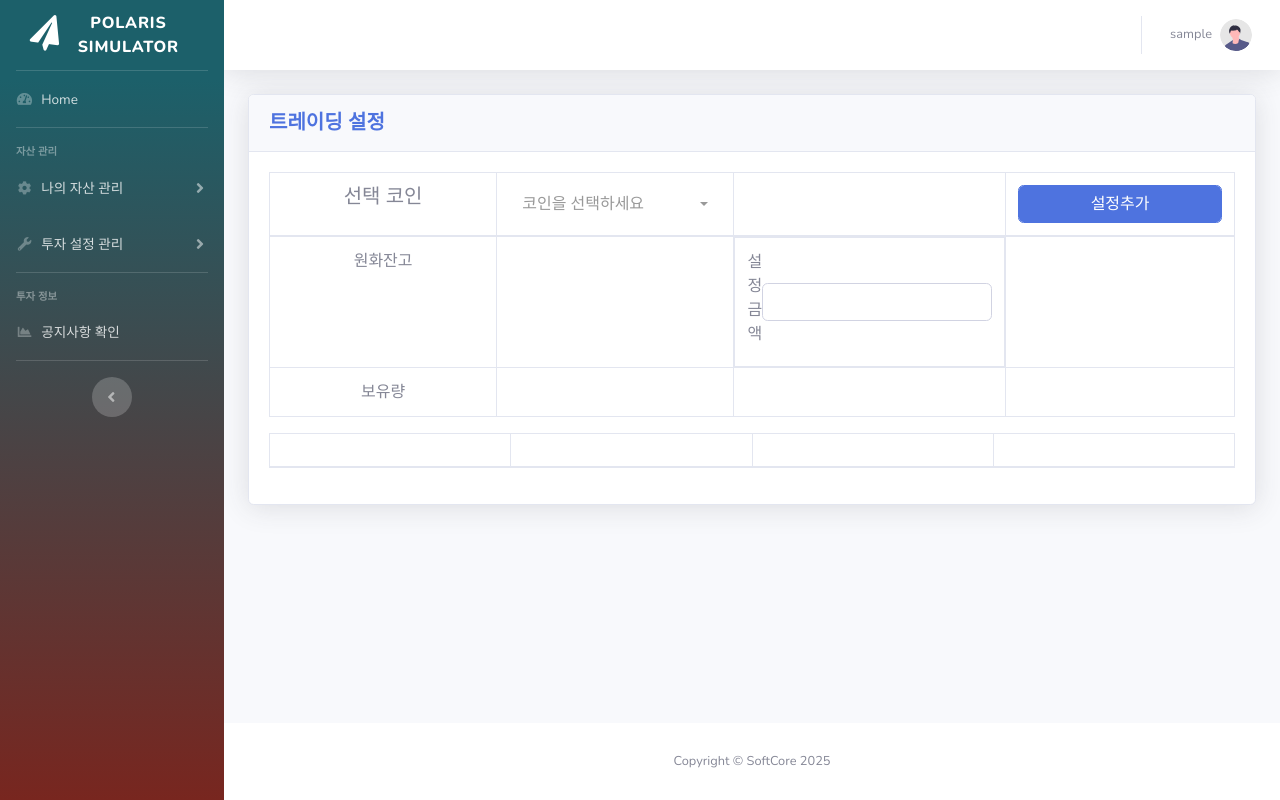
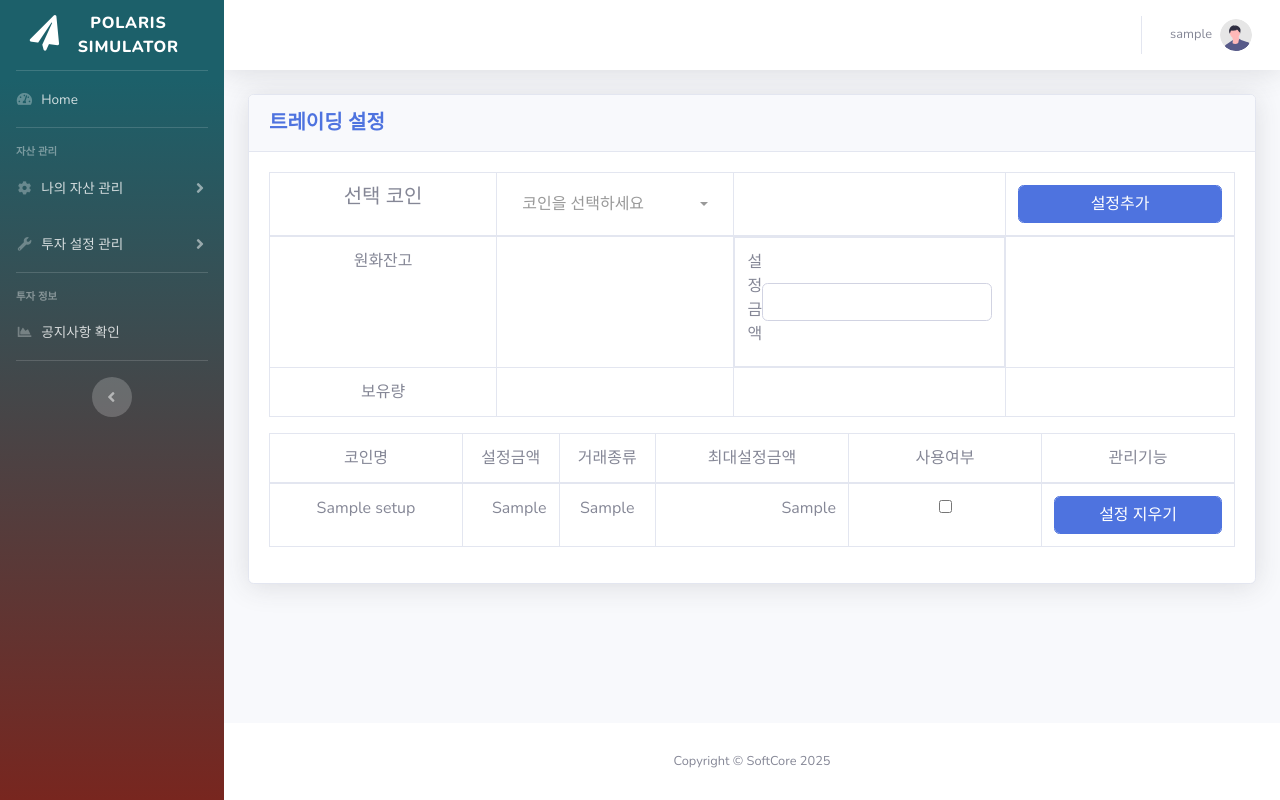
Before and after one commit to ywydpapa/trsdeSimulator, a FastAPI app: template templates/trade/tradesetup.html in a window 1280 px wide. Run offline with FastAPI, Linux system fonts and the light colour scheme; the template is opened without the code that fills it: most values are stand-ins (such as "Sample title", 1, 10 or a date in 2020); parts of the project's set-up code (start-up, migrations or seed data) failed here and were passed over; some libraries are stand-ins or nearby versions.

```diff
--- a/main.py
+++ b/main.py
@@ -258,6 +258,29 @@ async def get_current_balance(uno, db: AsyncSession = Depends(get_db)):
         print("Error!!", e)
     finally:
         return mycoins, coinprice
+
+
+async def get_trsetups(uno, db: AsyncSession = Depends(get_db)):
+    try:
+        query = text("SELECT * FROM polarisSets where userNo = :uno and attrib not like :attxx")
+        result = await db.execute(query, {"uno": uno, "attxx": "%XXX%"})
+        mysetups = result.fetchall()
+        mysets = []
+        for setup in mysetups:
+            mysets.append({
+                "setupNo": setup[0],
+                "coinName": setup[2],
+                "stepAmt": setup[3],
+                "tradeType": setup[4],
+                "amxAmt": setup[5],
+                "useYN": setup[6],
+            })
+    except Exception as e:
+        print("Get Setup Error!!", e)
+        raise HTTPException(status_code=500, detail="Internal Server Error")
+    finally:
+        print(mysets)
+    return mysets
 
 
 async def get_logbook(request, uno, coinn, db: AsyncSession = Depends(get_db)):
@@ -641,18 +664,59 @@ async def upbit_ws_price_stream(market: str):
 
 
 @app.get("/tradesetup/{uno}")
-async def get_tradesetup(request: Request, uno: int, user_session: int = Depends(require_login), db: AsyncSession = Depends(get_db)):
+async def get_tradesetup(request: Request, uno: int, user_session: int = Depends(require_login),
+                         db: AsyncSession = Depends(get_db)):
     global coinlist
-    mycoins = None
     if uno != user_session:
         return RedirectResponse(url="/", status_code=303)
     try:
+        setups = await get_trsetups(uno, db)
         mycoins = await get_current_balance(uno, db)
         coinlist = await get_krw_tickers()
+        usern = request.session.get("user_Name")
+        setkey = request.session.get("setupKey")
+
+        return templates.TemplateResponse("trade/tradesetup.html", {
+            "request": request,
+            "userNo": uno,
+            "user_Name": usern,
+            "mycoins": mycoins[0],
+            "coinprice": mycoins[1],
+            "setkey": setkey,
+            "coinlist": coinlist,
+            "setups": setups
+        })
     except Exception as e:
         print("Init Error !!", e)
-    usern = request.session.get("user_Name")
-    setkey = request.session.get("setupKey")
-    return templates.TemplateResponse("trade/tradesetup.html",
-                                      {"request": request, "userNo": uno, "user_Name": usern, "mycoins": mycoins[0],
-                                       "coinprice": mycoins[1], "setkey": setkey, "coinlist": coinlist})
+        return templates.TemplateResponse(
+            "trade/tradesetup.html",
+            {
+                "request": request,
+                "userNo": uno,
+                "user_Name": usern,
+                "mycoins": [],
+                "coinprice": {},
+                "setkey": setkey,
+                "coinlist": [],
+                "setups": []
+            })
+
+@app.post("/setuponoff/{setupno}/{onoff}/{uno}")
+async def update_setuponoff(uno: int, setupno: int, onoff: str, user_session: int = Depends(require_login),
+                            db: AsyncSession = Depends(get_db)):
+    if uno != user_session:
+        return RedirectResponse(url="/", status_code=303)
+    query = text("UPDATE polarisSets SET useYN = :onoff WHERE setupNo = :setupno")
+    await db.execute(query, {"onoff": onoff, "setupno": setupno})
+    await db.commit()
+    return RedirectResponse(url=f"/tradesetup/{uno}", status_code=303)
+
+@app.post("/setupdel/{setupno}/{uno}")
+async def update_setupdel(uno: int, setupno: int, user_session: int = Depends(require_login),
+                            db: AsyncSession = Depends(get_db)):
+    if uno != user_session:
+        return RedirectResponse(url="/", status_code=303)
+    query = text(f"UPDATE polarisSets set attrib = :attx WHERE setupNo = {setupno}")
+    await db.execute(query, {"attx": "XXXUPXXXUP"})
+    await db.commit()
+    return RedirectResponse(url=f"/tradesetup/{uno}", status_code=303)
--- a/templates/trade/tradesetup.html
+++ b/templates/trade/tradesetup.html
@@ -61,8 +61,9 @@
                                             <label for="setupamt">설정금액</label>
                                         </span>
                                         <span style="flex:1; display:flex; justify-content:flex-end;">
-                                            <input type="text" id="setupamt" name="setupamt" class="form-control" style="width:auto;text-align: right;"
-                                            oninput="limitBprice(this)" onblur="formatBpriceOnBlur(this)">
+                                            <input type="text" id="setupamt" name="setupamt" class="form-control"
+                                                   style="width:auto;text-align: right;"
+                                                   oninput="limitBprice(this)" onblur="formatBpriceOnBlur(this)">
                                         </span>
                                     </td>
 
@@ -80,20 +81,50 @@
                         <div class="table-responsive">
                             <table class="table table-bordered" id="listTable" width="100%" cellspacing="0">
                                 <colgroup>
-                                    <col width="25%"/>
-                                    <col width="25%"/>
-                                    <col width="25%"/>
-                                    <col width="25%"/>
+                                    <col width="20%"/>
+                                    <col width="10%"/>
+                                    <col width="10%"/>
+                                    <col width="20%"/>
+                                    <col width="20%"/>
+                                    <col width="20%"/>
                                 </colgroup>
-                                <thead>
+                                <thead style="text-align: center">
                                 <tr>
-                                    <td style="text-align: center"><h5></h5></td>
-                                    <td></td>
-                                    <td style="text-align: center" id=""></td>
-                                    <td></td>
+                                    <td style="text-align: center">코인명</td>
+                                    <td>설정금액</td>
+                                    <td style="text-align: center" id="">거래종류</td>
+                                    <td>최대설정금액</td>
+                                    <td>사용여부</td>
+                                    <td>관리기능</td>
                                 </tr>
                                 </thead>
                                 <tbody>
+                                {% if setups %}
+                                {% for setup in setups %}
+                                <tr>
+                                    <td style="text-align: center">{{ setup.coinName }}</td>
+                                    <td style="text-align: right">{{ setup.stepAmt }}</td>
+                                    <td style="text-align: center">{{ setup.tradeType }}</td>
+                                    <td style="text-align: right">{{ setup.maxAmt }}</td>
+                                    <td style="text-align: center">
+                                        <input type="checkbox"
+                                               name="useYN"
+                                               id="useYN{{ setup.setupNo }}"
+                                               value="Y"
+                                               {% if setup.useYN== 'Y' %}checked{% endif %}
+                                        onchange="changeYN({{ setup.setupNo }}, this.checked)">
+                                    </td>
+                                    <td style="text-align: center">
+                                        <button class="form-control btn btn-primary"
+                                                id="removeBtn{{ setup.setupNo }}"
+                                                data-setupno="{{ setup.setupNo }}"
+                                                onclick="removeSetup({{ setup.setupNo }}, {{ userNo }})"
+                                        >설정 지우기
+                                        </button>
+                                    </td>
+                                </tr>
+                                {% endfor %}
+                                {% endif %}
                                 </tbody>
                             </table>
                         </div>
@@ -135,12 +166,76 @@
 
     $(document).ready(function () {
         setinit();
+        $("input[type=checkbox][name=useYN]").each(function() {
+        const setupNo = $(this).attr("id").replace("useYN", "");
+        const btn = document.getElementById('removeBtn' + setupNo);
+        if (btn) btn.disabled = this.checked;
+    });
     });
 
 
     function setBuyableAmount(amount) {
         $('#buyable_amount').val(amount);
     }
+
+    async function changeYN(setupNo, isChecked) {
+        const useYN = isChecked ? 'Y' : 'N';
+
+        // 버튼 활성/비활성 처리
+        const btn = document.getElementById('removeBtn' + setupNo);
+        if (btn) btn.disabled = isChecked; // 체크되어 있으면 비활성화
+
+        try {
+            const response = await fetch(`/setuponoff/${setupNo}/${useYN}/{{ userNo }}`, {
+                method: 'POST',
+                headers: {
+                    'Content-Type': 'application/json'
+                },
+            });
+
+            if (!response.ok) {
+                alert('상태 변경에 실패했습니다.');
+            }
+        } catch (error) {
+            alert('오류가 발생했습니다.');
+            console.error(error);
+        }
+    }
+
+    async function removeSetup(setupNo, uno) {
+        // 서버로 POST 요청 보내기
+        try {
+            const response = await fetch(`/setupdel/${setupNo}/${uno}`, {
+                method: 'POST',
+                headers: {
+                    // 필요하다면 CSRF 토큰 등 추가
+                    'Content-Type': 'application/json'
+                }
+            });
+            // 서버가 303 리다이렉트 응답을 보낼 경우 fetch는 자동으로 따라가지 않습니다.
+            // 따라서 프론트엔드에서 직접 이동시켜줘야 함
+            if (response.redirected) {
+                window.location.href = response.url;
+            } else if (response.status === 303) {
+                // 일부 브라우저에서는 redirected가 false일 수 있으므로 fallback
+                const redirectUrl = response.headers.get('Location');
+                if (redirectUrl) {
+                    window.location.href = redirectUrl;
+                } else {
+                    // 성공 후 현재 페이지 새로고침 (혹은 필요에 따라 동작)
+                    window.location.reload();
+                }
+            } else if (response.ok) {
+                window.location.reload();
+            } else {
+                alert('설정 삭제에 실패했습니다.');
+            }
+        } catch (error) {
+            alert('오류가 발생했습니다.');
+            console.error(error);
+        }
+    }
+
 
     $('#coinn').change(function () {
         var market = $(this).val();
@@ -219,7 +314,7 @@
     }
 
     function formatBpriceOnBlur(input) {
-        // 포커스 아웃 시: 최소값, 최대값 적용 + 콤마 적용
+// 포커스 아웃 시: 최소값, 최대값 적용 + 콤마 적용
         let raw = input.value.replace(/[^0-9]/g, '');
         let max = numberNoneCommas($("#krwbalance").text());
         let min = 5000;
```
